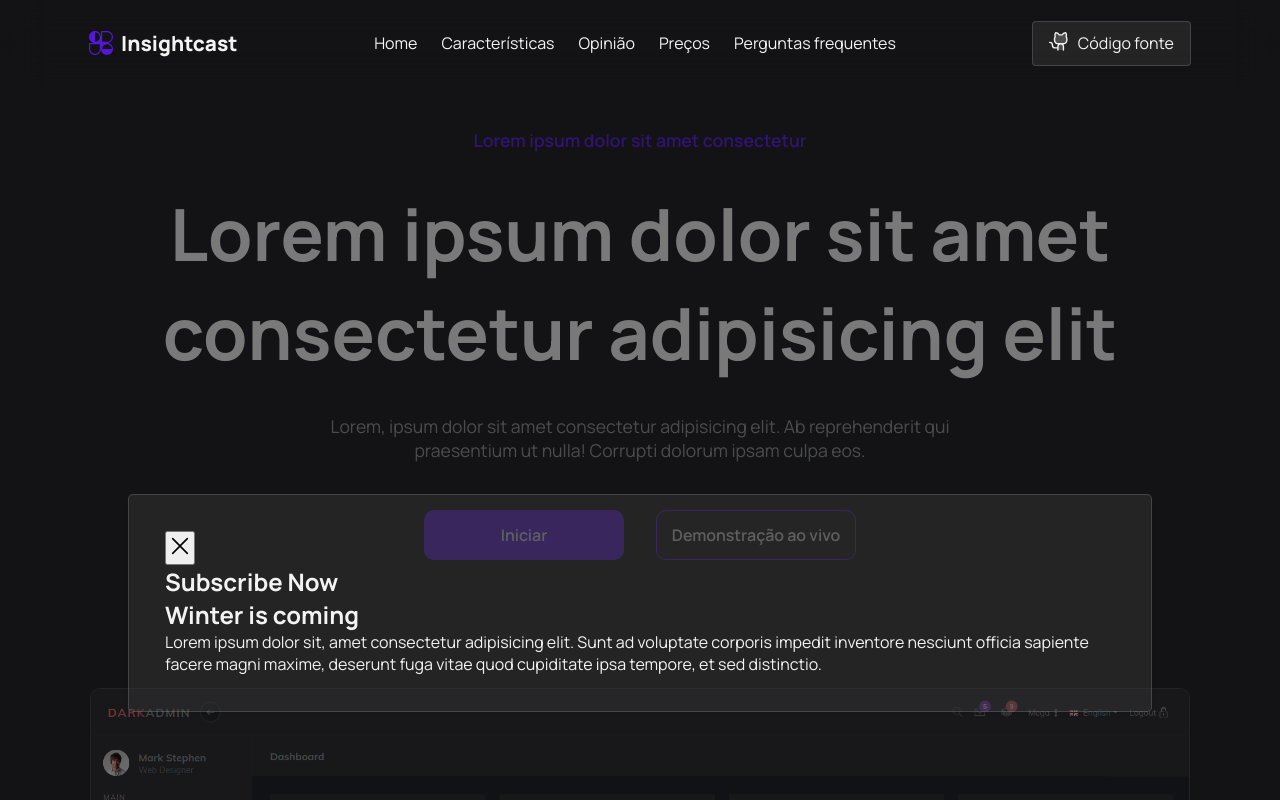
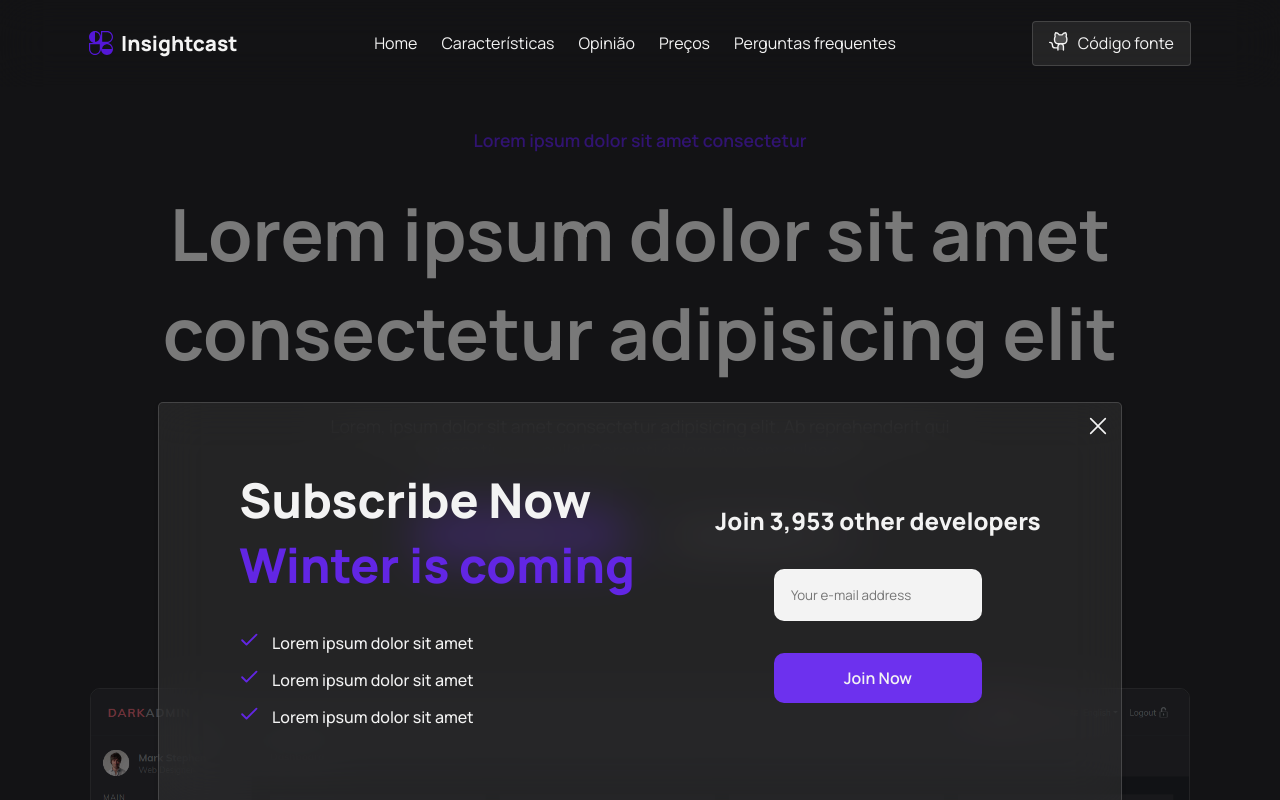
Before and after one commit to jonathafernandes/insight-cast, a React (Vite) app: page / in a window 1280 px wide. Both pictures are taken after a click on the button "Iniciar". Shown: the top 800 px of the page. Built offline with nearby package versions, Linux system fonts and the light colour scheme.

Commit message:
finished modal

```diff
--- a/src/components/hero/Hero.jsx
+++ b/src/components/hero/Hero.jsx
@@ -9,6 +9,7 @@ import image from "../../assets/images/dashboard.c764a4bf.jpg";
 import { PrimaryButton } from "../primary-button/PrimaryButton";
 import { Modal } from '../modal/Modal';
 import { X } from '@phosphor-icons/react';
+import { ContentText } from '../features/ContentText';
 
 export function Hero() {
     useEffect(() => {
@@ -43,16 +44,30 @@ export function Hero() {
                 <PrimaryButton className={stylesButton.buttonTwo} onClick={handleOpenModal} text='Demonstração ao vivo' />
             </div>
             <Modal isOpen={modalOpen} onClose={handleCloseModal}>
-                {/* TODO: Renderizar corretamente o botão */}
-                <button onClick={handleCloseModal}>
+                <div className={styles.modal}>
+                    <div className={styles.text}>
+                        <button className={styles.modalCloseBtn} onClick={handleCloseModal}>
                             <X size={26} />
                         </button>
                         <h2>
                             Subscribe Now
                             <br />
+                            <span>
                                 Winter is coming
+                            </span>
                         </h2>
-                <p>Lorem ipsum dolor sit, amet consectetur adipisicing elit. Sunt ad voluptate corporis impedit inventore nesciunt officia sapiente facere magni maxime, deserunt fuga vitae quod cupiditate ipsa tempore, et sed distinctio.</p>
+                        <ContentText
+                            listItemOne="Lorem ipsum dolor sit amet"
+                            listItemTwo="Lorem ipsum dolor sit amet"
+                            listItemThree="Lorem ipsum dolor sit amet"
+                        />
+                    </div>
+                    <div className={styles.form}>
+                        <label htmlFor="email">Join 3,953 other developers</label>
+                        <input id='email' name='email' type="email" placeholder='Your e-mail address'></input>
+                        <PrimaryButton className={stylesButton.buttonOne} onClick={handleCloseModal} text='Join Now'/>
+                    </div>
+                </div>
             </Modal>
 
             <img src={image} alt="" />
--- a/src/components/modal/Modal.jsx
+++ b/src/components/modal/Modal.jsx
@@ -2,14 +2,12 @@ import styles from "../sass/Modal.module.sass";
 
 import PropTypes from 'prop-types';
 
-export function Modal ({ isOpen, onClose, children }) {
+export function Modal ({ isOpen, children }) {
     if (!isOpen) return null;
 
     return (
         <div className={styles.modalOverlay}>
             <div className={styles.modal}>
-                {/* TODO: Renderizar corretamente o botão */}
-                <button className={styles.modalCloseBtn} onClick={onClose}></button>
                 <div className={styles.modalContent}>
                     {children}
                 </div>
--- a/src/components/sass/Hero.module.sass
+++ b/src/components/sass/Hero.module.sass
@@ -40,6 +40,69 @@
             flex-direction: column
             gap: 1rem
 
+    .modal
+        @include mixins.flex-container
+        gap: 5rem
+
+        .modalCloseBtn
+            background: none
+            border: none
+            cursor: pointer
+            color: variables.$primary-text-color
+
+            position: absolute
+            top: 10px
+            right: 10px
+
+        h2
+            font-size: 3rem
+            font-weight: 900
+
+            span
+                color: variables.$primary-color
+
+        ul
+            margin-top: 2rem
+            line-height: 1.8rem
+
+            li
+                margin-bottom: 0.5rem
+
+                svg
+                    color: variables.$primary-color
+                    margin-right: 0.8rem
+
+                span
+                    color: variables.$primary-text-color
+                    font-weight: 500
+
+        .form
+            @include mixins.flex-container
+            flex-direction: column
+            gap: 2rem
+
+            label
+                font-size: 1.5rem
+                color: variables.$primary-text-color
+                font-weight: 900
+
+            input
+                padding: 1rem
+                max-width: 13rem
+                width: 100%
+
+                font-family: "Manrope", sans-serif
+                border: none
+                border-bottom: 2px solid variables.$primary-color
+                background-color: variables.$primary-text-color
+                color: variables.$secondary-bg-color
+                transition: all 0.3s
+                @include mixins.border-radius
+
+                &:focus
+                    outline: none
+                    border-bottom: 2px solid variables.$secondary-color
+
     img
         width: 100%
         height: 100%
--- a/src/components/sass/Modal.module.sass
+++ b/src/components/sass/Modal.module.sass
@@ -5,6 +5,7 @@
     position: fixed
     top: 0
     left: 0
+    z-index: 50
     width: 100%
     height: 100%
     background-color: rgba(0, 0, 0, 0.5)
@@ -13,24 +14,16 @@
     align-items: center
 
     .modal
+        padding: 3rem 4rem
+        max-width: 80%
+
         background-color: variables.$primary-bg-color
+        backdrop-filter: blur(24px)
         @include mixins.border-radius
 
-        padding: 20px
         border-radius: 5px
         box-shadow: 0 2px 4px rgba(0, 0, 0, 0.1)
-        max-width: 80%
         overflow: auto
-
-        // TO-REMEMBER: Estilo não está sendo aplicado
-        .modalCloseBtn
-            background: none
-            border: none
-            cursor: pointer
-            font-size: 16px
-            position: absolute
-            top: 10px
-            right: 10px
 
         .modalContent
             padding: 1rem
--- a/src/components/sass/PrimaryButton.module.sass
+++ b/src/components/sass/PrimaryButton.module.sass
@@ -19,5 +19,5 @@
     cursor: pointer
     transition: all 0.1s ease-in-out
     height: 50px
-    max-width: 200px
+    max-width: 13rem
     width: 100%
```
Lines whose indentation alone changed are shown as unchanged.
